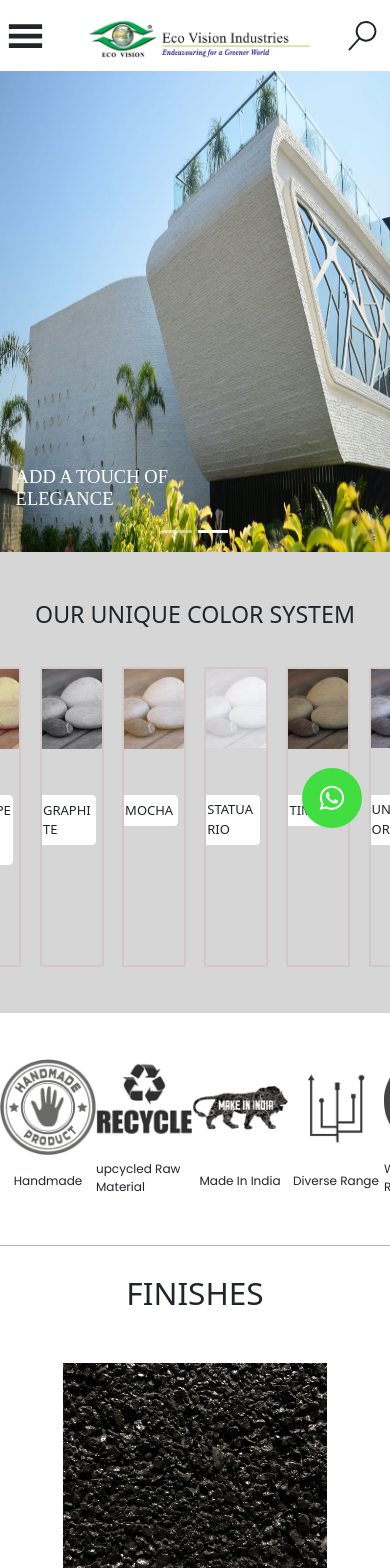
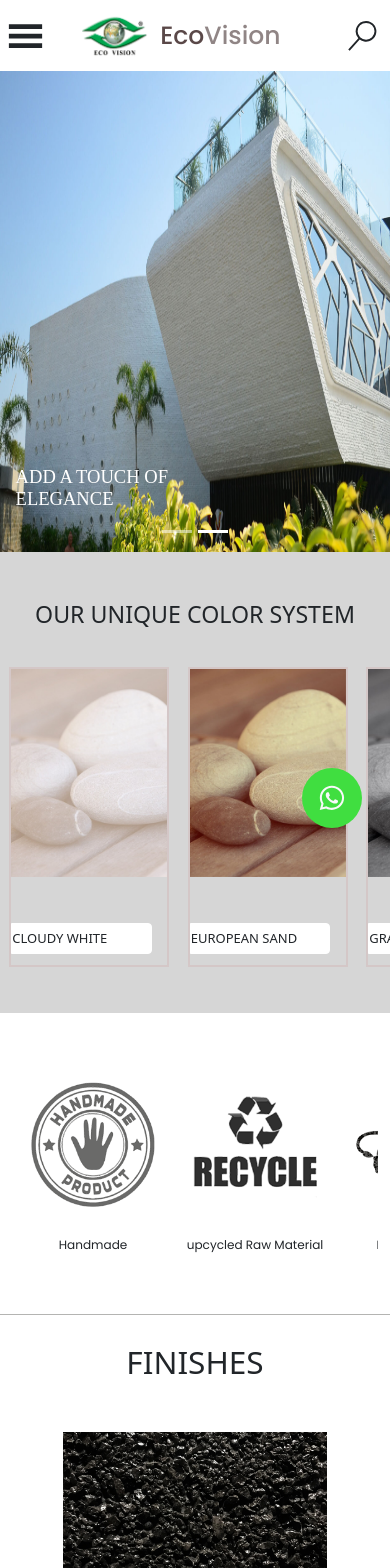
Before and after one commit to lokeshgaria/projectOne, a React (Create React App) app: page / in a window 390 px wide. Shown: the top 1568 px of the page. Built offline with nearby package versions, Linux system fonts and the light colour scheme.

Commit message:
completed website design added brandname

```diff
--- a/src/components/Footer.jsx
+++ b/src/components/Footer.jsx
@@ -32,9 +32,15 @@ function Footer() {
     <div className="footer">
       <div className="footer__content">
         <div className="firstContent">
+          <div  className="firstContent__top">
           <div className="footer__brandImg">
             <img src={brand} alt="brandImg" className="img_fluid"/>
           </div>
+          <p>
+             Eco<span>Vision</span>
+           </p>
+          </div>
+
           <p>
             Handmade products with unconventional design processes to give a
             unique touch to each solution.
--- a/src/components/Navbar.jsx
+++ b/src/components/Navbar.jsx
@@ -40,7 +40,13 @@ function Navbar() {
           </div>
         <div className="navbar__brand">
           {/**BRAND LOGO */}
+          <div className="brandImg">
           <img src={BrandLogo} alt={BrandLogo} />
+          </div>
+           <p>
+             Eco<span>Vision</span>
+           </p>
+
         </div>
         <div className="navbar__list">
           <ul>
--- a/src/components/UniqueColor.jsx
+++ b/src/components/UniqueColor.jsx
@@ -55,7 +55,7 @@ function UniqueColor() {
         <div className="cardRow">
             {
                 stonesCard.map((values , index) => (
-                    <div className="card" key={index}>
+                    <div className="main_card" key={index}>
                     <div className="Card__img">
                         <img src={values.img} alt="timber"></img>
                     </div>
--- a/src/css/Footer.css
+++ b/src/css/Footer.css
@@ -25,10 +25,12 @@
     /* justify-content: flex-end; */
     margin: 2.4rem 1rem;
 }
-
-.footer__brandImg{
-
-    width: 100%;
+.firstContent__top{
+    display: flex;
+    align-items: center;
+}
+.footer__brandImg {
+    width: 28%;
 
 }
 .firstContent > p{
@@ -122,4 +124,8 @@
         flex-direction: column;
         display: flex;
     }
+    .img {
+        width: 113px;
+        outline: 1px solid rgb(228 207 207);
+    }
  }
--- a/src/css/Navbar.css
+++ b/src/css/Navbar.css
@@ -21,14 +21,36 @@ p {
   padding: 1rem 0;
 }
 .navbar__brand {
-  width: 199px;
+  width: 226px;
+
+  display: flex;
+  align-items: center;
   height: 42px;
 }
-.navbar__brand > img {
-  width: 100%;
-  height: auto;
+.brandImg{
+  width: 29%;
+  height: 100%;
 }
 
+.brandImg > img {
+  width: 100%;
+  height: 100%;
+}
+.navbar__brand > p , .firstContent__top >p{
+  margin: 0;
+  /* width: 100%; */
+  flex: 1;
+  margin-left : 12px;
+  font-family: 'Poppins';
+  font-size: 2.7rem;
+  color: #5a4848;
+  font-weight: 500;
+
+}
+
+.navbar__brand > p > span , .firstContent__top >p > span{
+  color: #908585;
+}
 .navbar__list {
   /* display: flex; */
   /* flex: 0; */
--- a/src/css/UniqueColor.css
+++ b/src/css/UniqueColor.css
@@ -23,7 +23,7 @@
     display: flex;
     max-width: 1250px;
 }
-.card{
+.main_card{
     width: 20%;
     border: 2px solid #d4c7c7;
     transition: all .3s ease;
@@ -33,7 +33,7 @@
 
 }
 
-.card:hover{
+.main_card:hover{
     transition: all .3s ease;
      border: 2px solid rgba(255, 255, 255, 0);;
 }
@@ -70,4 +70,23 @@
         height: 50px;
         margin-bottom: 2rem;
     }
+    .cardRow {
+        display: flex;
+        width: 100%;
+        /* max-width: 1250px; */
+        overflow: hidden;
+        overflow-x: scroll;
+    }
+    .main_card {
+        /* width: 20%; */
+        width: 100%;
+        border: 2px solid #d4c7c7;
+        transition: all .3s ease;
+        min-height: 300px;
+        background: transparent;
+        margin: 1rem;
+    }
+    .Card__img > img {
+        width: 156px;
+    }
 }
--- a/src/css/brands.css
+++ b/src/css/brands.css
@@ -37,5 +37,21 @@
         justify-content: space-between;
         padding: 3rem 0;
         overflow: hidden;
+
+            overflow: scroll;
+            margin: 12px;
+
+    }
+    .brand__Card {
+        /* width: 181px; */
+        display: flex;
+        align-items: center;
+        justify-content: space-evenly;
+        flex-direction: column;
+        height: 221px;
+    }
+    .brand__Card > img {
+        width: 162px;
+        padding: 2rem;
     }
  }
```
Also changed, not shown: src/Assets/Navbar/brandLogo.jpg (deleted), src/Assets/Navbar/brandLogo.png.
